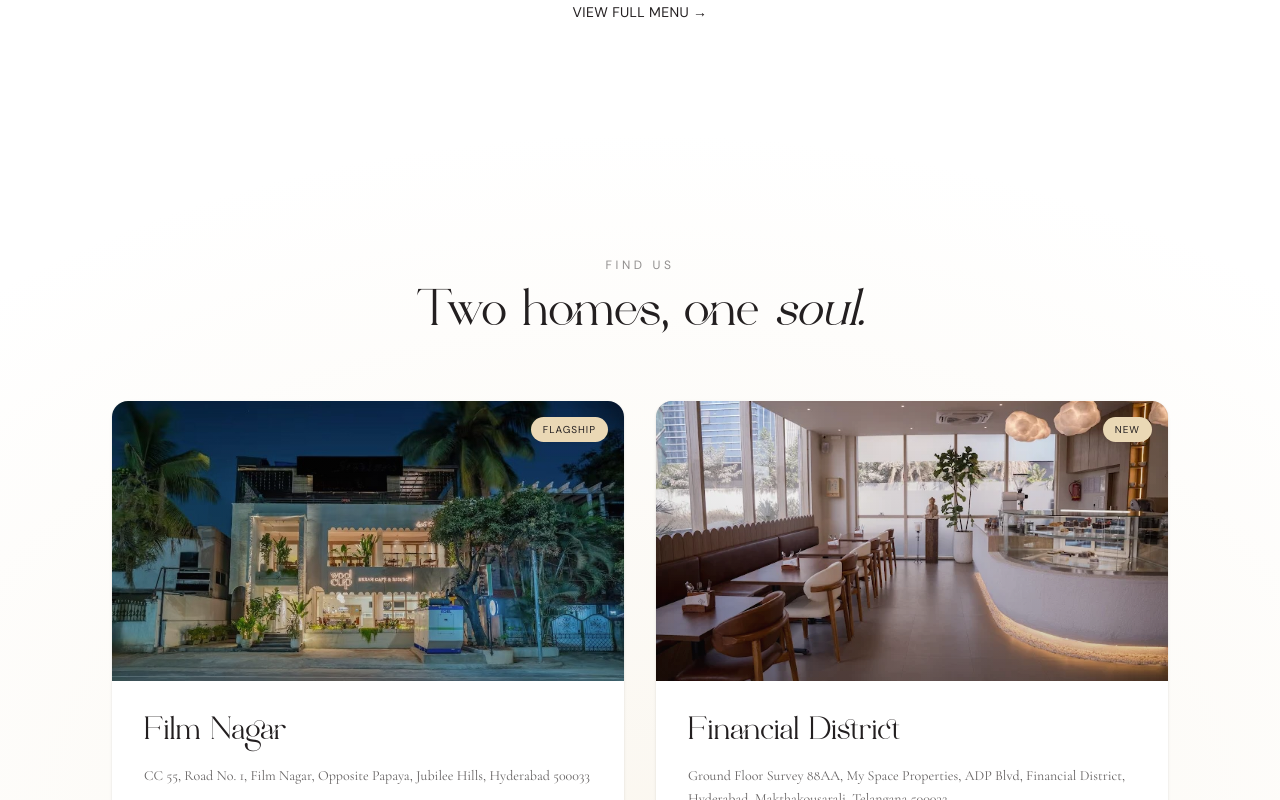
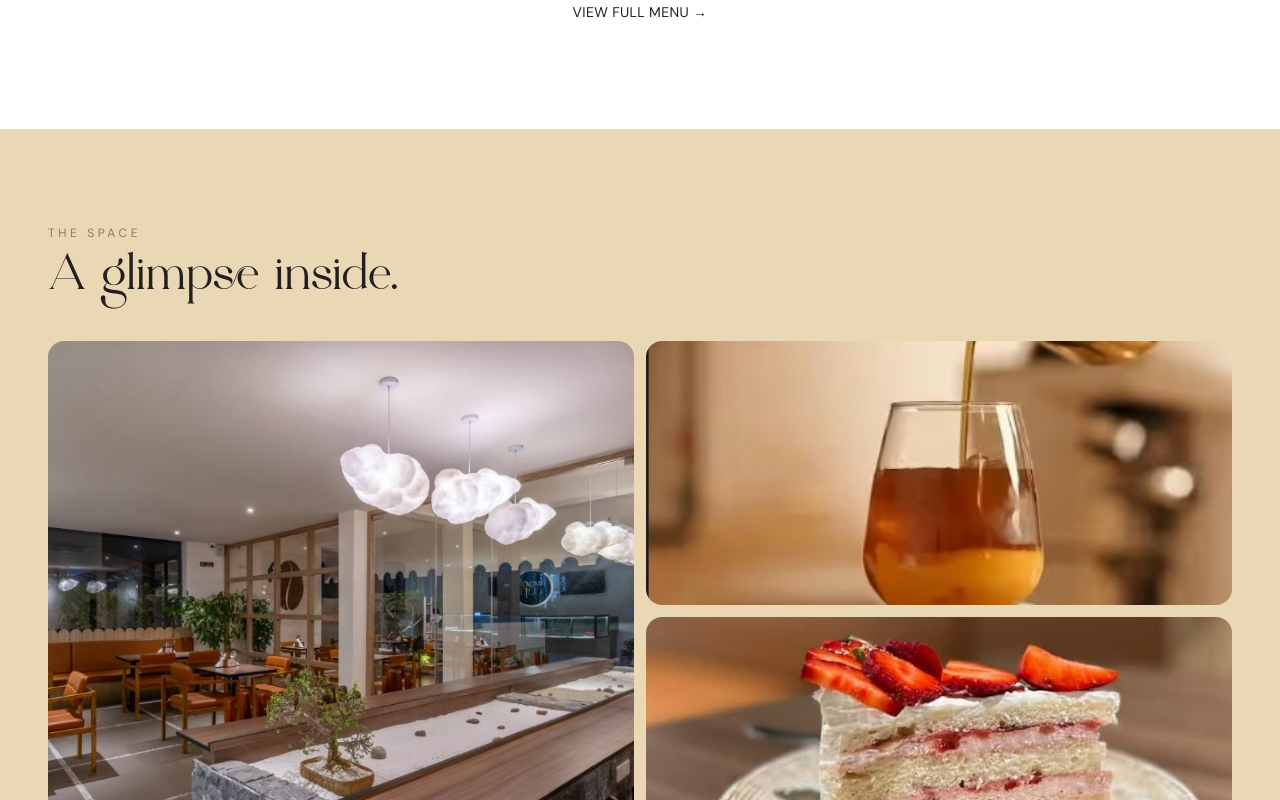
Before and after one commit to Khanmohammedahad-netizen/wool-cup-cafe, a Next.js app: page / in a window 1280 px wide. Shown: the part 4340-5140 px from the top of the page. Built offline with nearby package versions, Linux system fonts and the light colour scheme.

Commit message:
feat(home): add GalleryTeaser section linking to /gallery

```diff
--- a/src/app/page.tsx
+++ b/src/app/page.tsx
@@ -4,6 +4,7 @@ import { Manifesto } from '@/components/manifesto/Manifesto';
 import { FoundersPreview } from '@/components/founders/FoundersPreview';
 import { SocialProof } from '@/components/social-proof/SocialProof';
 import { MenuHighlight } from '@/components/menu/MenuHighlight';
+import { GalleryTeaser } from '@/components/gallery/GalleryTeaser';
 import { Locations } from '@/components/locations/Locations';
 import { Footer } from '@/components/footer/Footer';
 
@@ -24,6 +25,7 @@ export default function Home() {
       <FoundersPreview />
       <SocialProof />
       <MenuHighlight />
+      <GalleryTeaser />
       <Locations />
       <Footer />
     </main>
```
